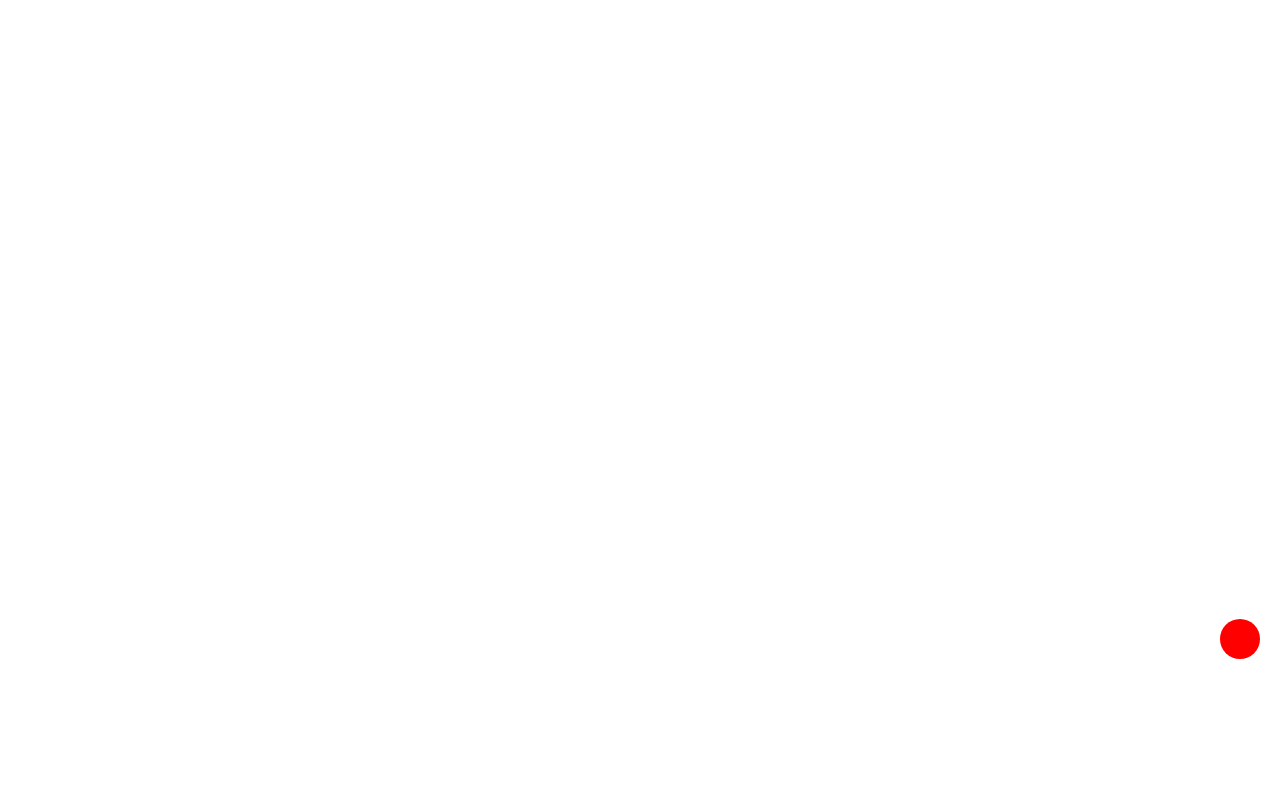
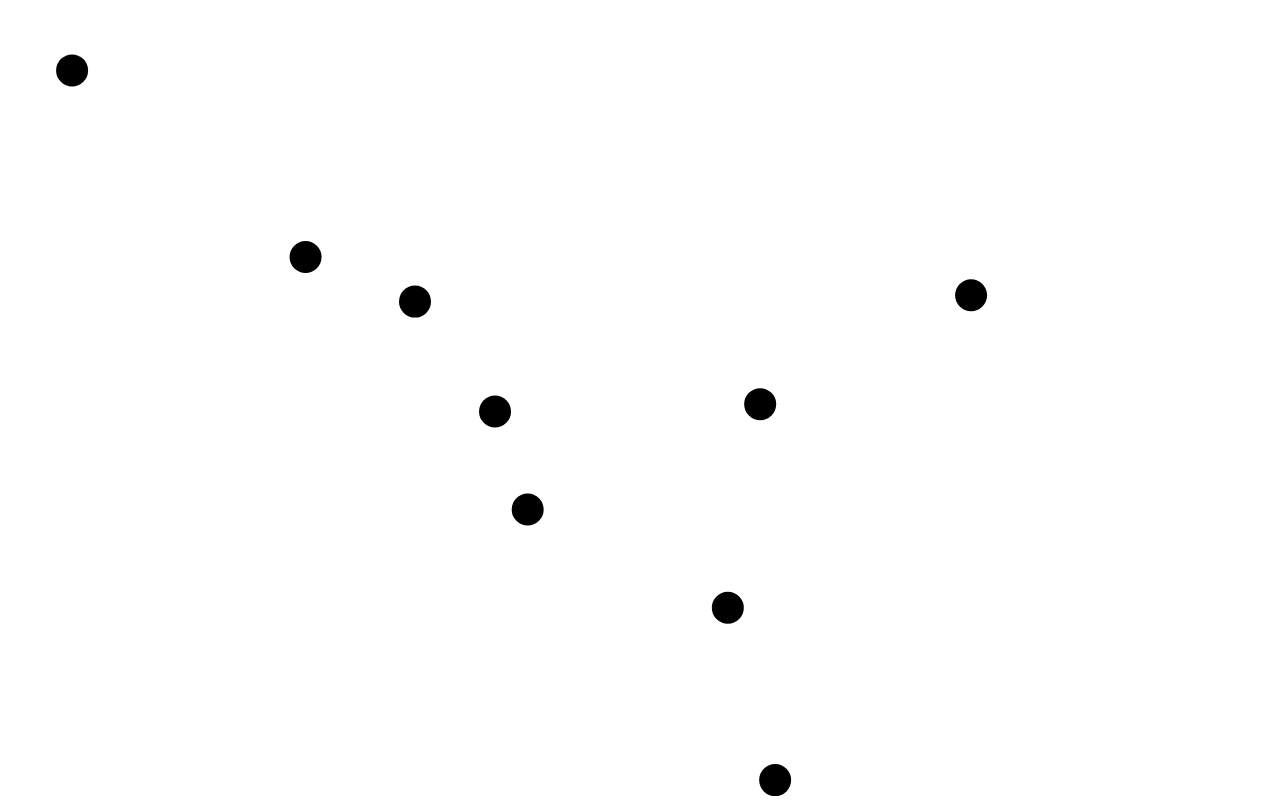
Before and after one commit to JannesMeyer/noc-examples, a plain HTML site: page example.html in a window 1280 px wide. Drawn offline with Linux system fonts and the light colour scheme.

Commit message:
Finish example 1.7: Motion 101 (velocity)
Having some fun with multiple balls

```diff
--- a/example.html
+++ b/example.html
@@ -2,7 +2,7 @@
 <html>
 <head>
 	<meta charset="utf-8">
-	<title>Bouncing Ball</title>
+	<title>Example 1.7: Motion 101 (velocity)</title>
 	<link rel="stylesheet" type="text/css" href="css/main.css">
 </head>
 <body>
--- a/js/example.js
+++ b/js/example.js
@@ -1,27 +1,121 @@
-// PVector constructor
+/**
+ * Returns a random natural number between the lower and upper bound (including both bounds).
+ * Can alternatively be called with just one parameter, in which case the lower
+ * bound will be assumed to be zero.
+ *
+ * @author Jannes Meyer
+ */
+function random(lower, upper) {
+	if (typeof upper === 'undefined') {
+		// Use the first parameter as upper bound and 0 as lower bound
+		return Math.floor(Math.random() * (lower + 1));
+	} else {
+		// We are always rounding down, so we have to extend the upper bound by one
+		return Math.floor(Math.random() * (upper + 1 - lower)) + lower;
+	}
+}
+/**
+ * Returns a random real number between the lower and upper bound
+ * (including the lower bound, but not the upper bound).
+ * Can alternatively be called with just one parameter, in which case the lower
+ * bound will be assumed to be zero.
+ *
+ * @author Jannes Meyer
+ */
+function randomFloat(lower, upper) {
+	if (typeof upper === 'undefined') {
+		// Use the first parameter as upper bound and 0 as lower bound
+		return Math.random() * lower;
+	} else {
+		return Math.random() * (upper - lower) + lower;
+	}
+}
+
+
+// PVector object constructor
 PVector = function(x, y) {
 	this.x = x;
 	this.y = y;
 };
-// Add another vector
+// Addition
 PVector.prototype.add = function(v) {
-	// TODO: check if the v is a PVector
-	if (typeof v === 'undefined') {
-		console.error('Missing paramter for PVector.add');
-	}
-
-	// Addition
 	this.x += v.x;
 	this.y += v.y;
 };
+// Subtraction
+PVector.prototype.sub = function(v) {
+	this.x -= v.x;
+	this.y -= v.y;
+};
+// Multiplication
+PVector.prototype.mult = function(factor) {
+	this.x *= factor;
+	this.y *= factor;
+};
+// Division
+PVector.prototype.div = function(dividend) {
+	this.x /= dividend;
+	this.y /= dividend;
+};
+// Calculate the magnitude
+PVector.prototype.mag = function() {
+	return Math.sqrt(this.x*this.x + this.y*this.y);
+};
+// Normalization
+PVector.prototype.normalize = function() {
+	// Inlined function calls for better performance
+	var magnitude = Math.sqrt(this.x*this.x + this.y*this.y);
+	if (magnitude !== 0) {
+		this.x /= magnitude;
+		this.y /= magnitude;
+	}
+};
+// Check for null vector
+PVector.prototype.isNull = function() {
+	return this.x === 0 && this.y === 0;
+};
+
+
+
+// Mover object constructor
+function Mover() {
+	this.location = new PVector(random(stage.canvas.width), random(stage.canvas.height));
+	this.velocity = new PVector(randomFloat(-2, 2), randomFloat(-2, 2));
+	this.radius = 16;
+
+	// Create ball
+	this.shape = new createjs.Shape();
+	this.shape.graphics
+		.beginFill('#000')
+		.drawCircle(0, 0, this.radius);
+	stage.addChild(this.shape);
+}
+Mover.prototype.update = function() {
+	// The Mover moves
+	this.location.add(this.velocity);
+};
+Mover.prototype.display = function() {
+	this.shape.x = this.location.x;
+	this.shape.y = this.location.y;
+};
+Mover.prototype.checkEdges = function() {
+	if (this.location.x > stage.canvas.width) {
+		this.location.x = 0;
+	} else if (this.location.x < 0) {
+		this.location.x = stage.canvas.width;
+	}
+
+	if (this.location.y > stage.canvas.height) {
+		this.location.y = 0;
+	} else if (this.location.y < 0) {
+		this.location.y = stage.canvas.height;
+	}
+};
+
+
 
 var stage;
-var ball = {
-	location: new PVector(100, 100),
-	velocity: new PVector(4, 7),
-	radius: 20
-};
-var ballShape;
+var movers = [];
 
 window.addEventListener('DOMContentLoaded', init, false);
 
@@ -37,10 +131,16 @@ function init() {
 	resizeToFullscreen();
 	window.addEventListener('resize', resizeToFullscreen, false);
 
-	// Create ball
-	ballShape = new createjs.Shape();
-	ballShape.graphics.beginFill('#f00').drawCircle(0, 0, ball.radius);
-	stage.addChild(ballShape);
+	// Create Mover
+	movers.push(new Mover());
+	movers.push(new Mover());
+	movers.push(new Mover());
+	movers.push(new Mover());
+	movers.push(new Mover());
+	movers.push(new Mover());
+	movers.push(new Mover());
+	movers.push(new Mover());
+	movers.push(new Mover());
 
 	// Start ticker
 	createjs.Ticker.addListener(window);
@@ -48,20 +148,11 @@ function init() {
 }
 
 function tick() {
-	// Move the ball
-	ball.location.add(ball.velocity);
-
-	// Check for bouncing
-	if (((ball.location.x + ball.radius) > stage.canvas.width) || (ball.location.x < ball.radius)) {
-		ball.velocity.x *= -1;
+	for (var i = 0, len = movers.length; i < len; ++i) {
+		movers[i].update();
+		movers[i].checkEdges();
+		movers[i].display();
 	}
-	if (((ball.location.y + ball.radius) > stage.canvas.height) || (ball.location.y < ball.radius)) {
-		ball.velocity.y *= -1;
-	}
-
-	// Update position
-	ballShape.x = ball.location.x;
-	ballShape.y = ball.location.y;
 
 	stage.update();
 }
```
